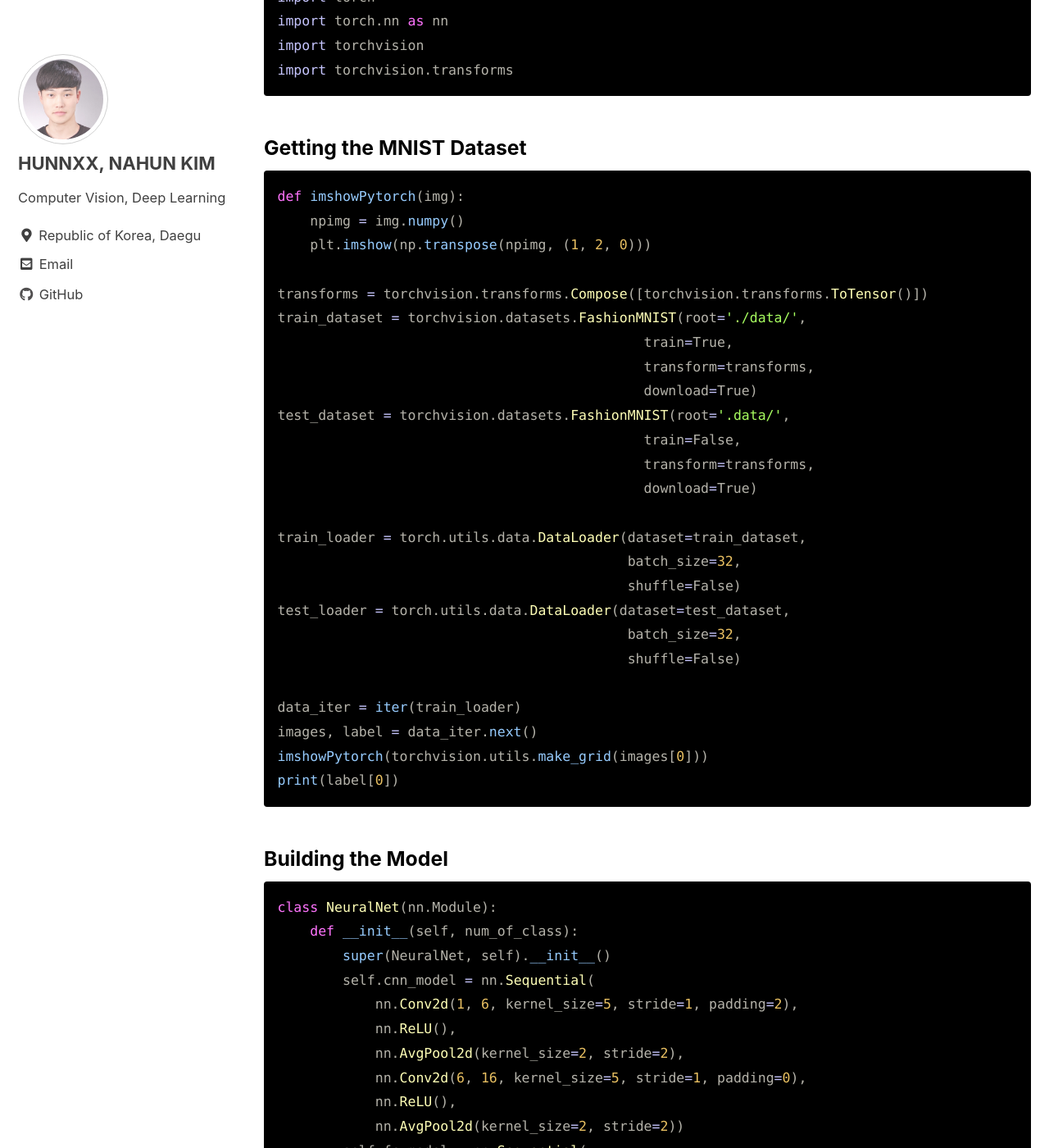
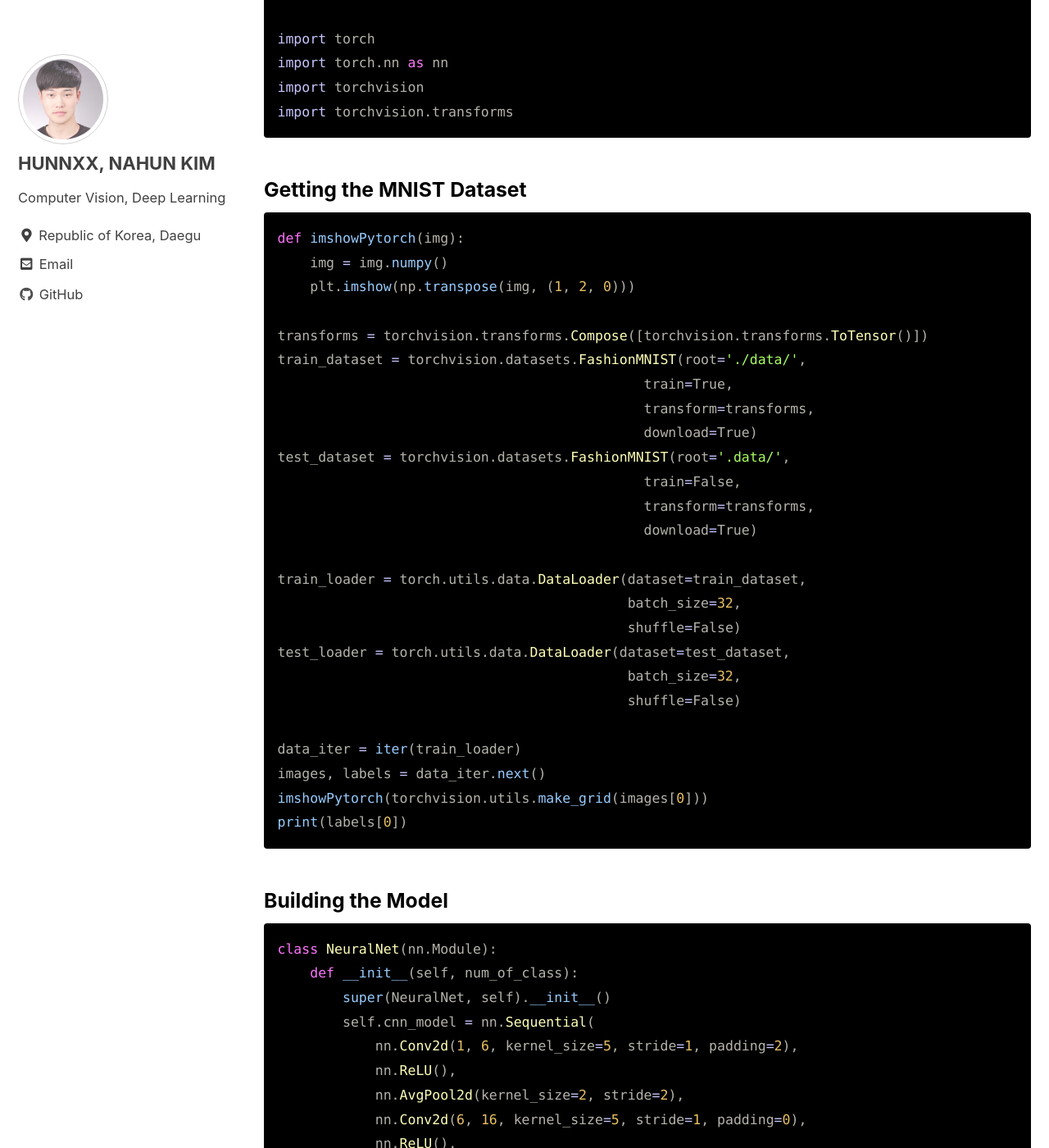
Before and after one commit to hunnxx/hunnxx.github.io, a Jekyll site: the page built from _posts/2020-08-04-tensorflow-pytorch-framework.md, in a window 1280 px wide and 1400 px high, scrolled down 3304 px. Shown: the whole window at 82% size. Built offline with Jekyll 4.4.1, drawn with Linux system fonts in a browser that asks for light colours; cached includes are drawn as plain includes; some of the changed text lies outside the part shown.

Commit message:
Update some information

````diff
--- a/_posts/2020-08-04-tensorflow-pytorch-framework.md
+++ b/_posts/2020-08-04-tensorflow-pytorch-framework.md
@@ -93,8 +95,8 @@ import torchvision.transforms
 ### Getting the MNIST Dataset
 ```python
 def imshowPytorch(img):
-    npimg = img.numpy()
-    plt.imshow(np.transpose(npimg, (1, 2, 0)))
+    img = img.numpy()
+    plt.imshow(np.transpose(img, (1, 2, 0)))
 
 transforms = torchvision.transforms.Compose([torchvision.transforms.ToTensor()])
 train_dataset = torchvision.datasets.FashionMNIST(root='./data/',
@@ -114,9 +116,9 @@ test_loader = torch.utils.data.DataLoader(dataset=test_dataset,
                                            shuffle=False)
 
 data_iter = iter(train_loader)
-images, label = data_iter.next()
+images, labels = data_iter.next()
 imshowPytorch(torchvision.utils.make_grid(images[0]))
-print(label[0])
+print(labels[0])
 ```
 ### Building the Model
 ```python
````
Also changed, not shown: other parts of _posts/2020-08-04-tensorflow-pytorch-framework.md (+7 -4 lines), resources/images/result_pytorch.png (added), resources/images/result_tensorflow.png (added), 1 other file.
